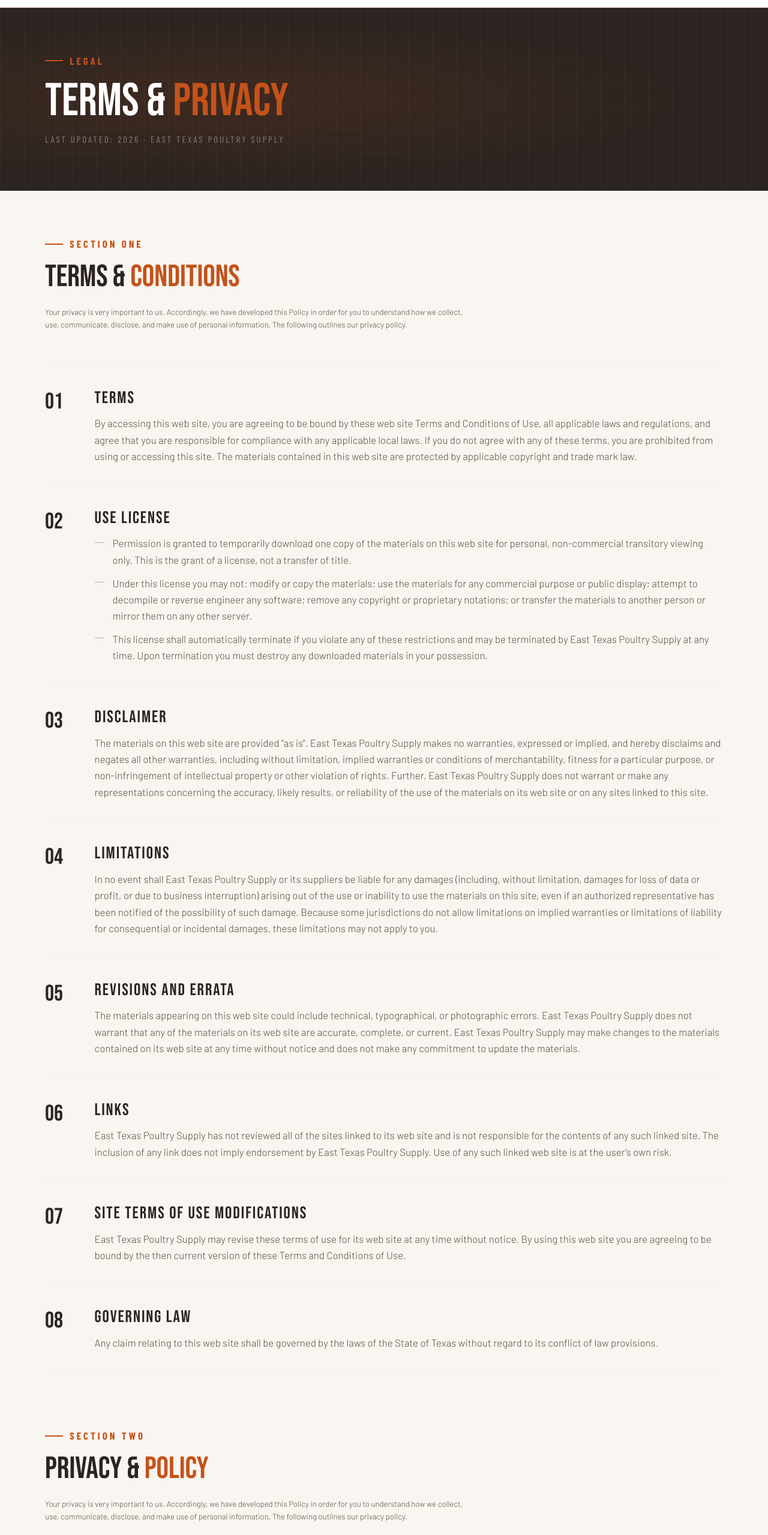
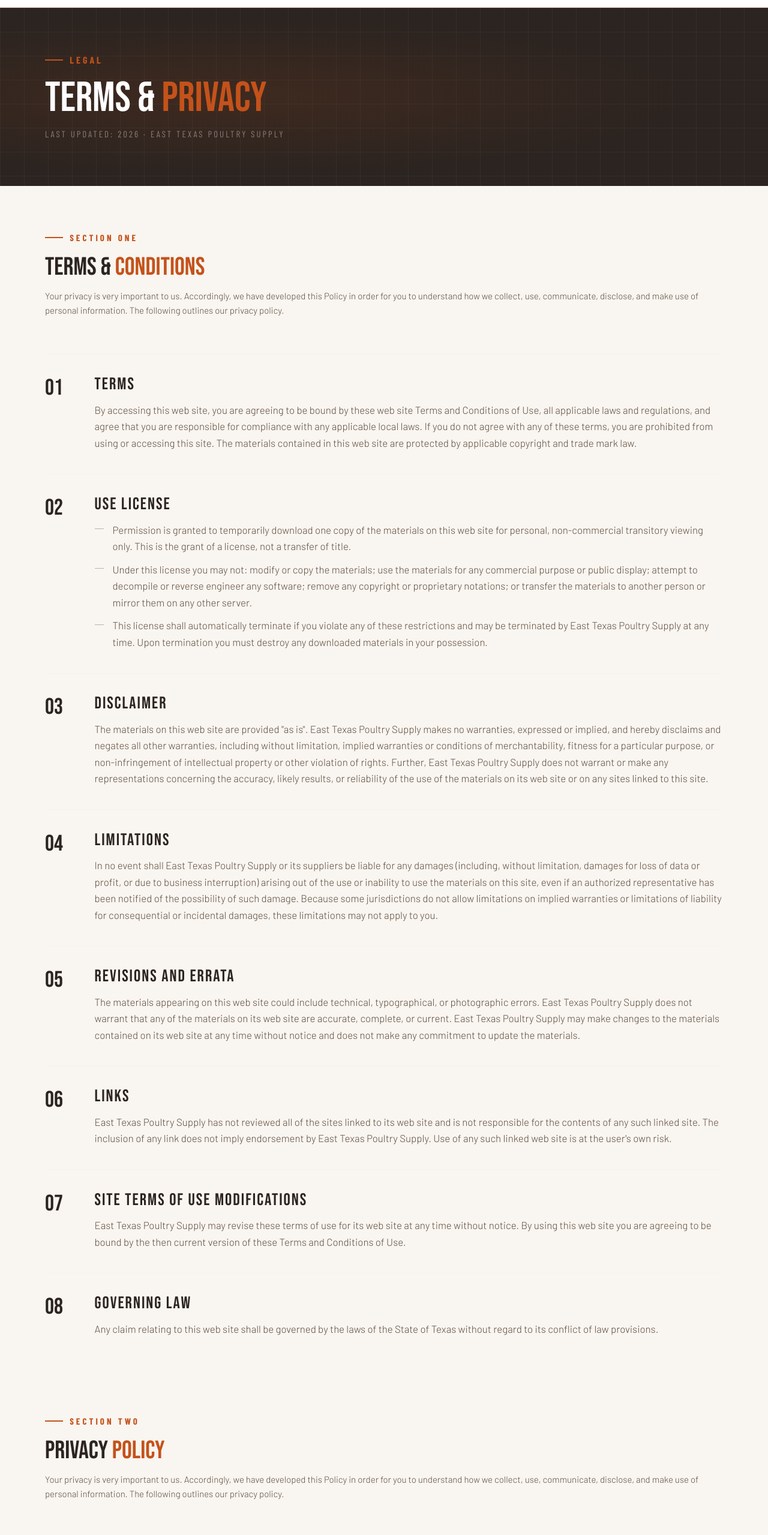
Before and after one commit to khangdoan514/neural-voice-assistant, a React (Vite) app in the folder frontend/: page /privacy in a window 1280 px wide. Shown: the part 47-2606 px from the top of the page at 60% size. Built offline with nearby package versions, Linux system fonts and the light colour scheme.

Commit message:
Updated code structure for privacy page

```diff
--- a/frontend/src/pages/Privacy.jsx
+++ b/frontend/src/pages/Privacy.jsx
@@ -1,3 +1,60 @@
+"use client"
+import { motion, useInView } from "framer-motion"
+import { useRef } from "react"
+
+/* ============================== Variants ============================== */
+const reveal = {
+  hidden: { opacity: 0, y: 16 },
+  visible: { opacity: 1, y: 0, transition: { duration: 0.7, ease: [0.25, 0.1, 0.25, 1] } },
+}
+
+const sectionStagger = {
+  hidden: {},
+  visible: { transition: { staggerChildren: 0.12, delayChildren: 0 } },
+}
+
+const contentStagger = {
+  hidden: {},
+  visible: { transition: { staggerChildren: 0.08 } },
+}
+
+/* ============================== Functions ============================== */
+function Section({ children, className = "" }) {
+  const ref = useRef(null)
+  const inView = useInView(ref, { once: true, margin: "-6% 0px" })
+  return (
+    <motion.div
+      ref={ref}
+      variants={sectionStagger}
+      initial="hidden"
+      animate={inView ? "visible" : "hidden"}
+      className={className}
+    >
+      {children}
+    </motion.div>
+  )
+}
+
+function SectionHeader({ label, title, titleHighlight, description = "" }) {
+  return (
+    <>
+      <motion.div variants={reveal} className="mb-4">
+        <motion.div variants={reveal} className="flex items-center gap-3 mb-5 font-label font-section-label font-bold tracking-[4px] uppercase text-rust">
+          <span className="block w-8 h-0.5 bg-rust" />
+          {label}
+        </motion.div>
+        <motion.h2 variants={reveal} className="font-display text-title leading-none text-nav-text">
+          {title} {titleHighlight && <span className="text-rust">{titleHighlight}</span>}
+        </motion.h2>
+      </motion.div>
+      <motion.p variants={reveal} className="text-md text-muted leading-relaxed mb-16 font-light">
+        {description}
+      </motion.p>
+    </>
+  )
+}
+
+/* ============================== Privacy Page ============================== */
 export default function Privacy() {
   const TERMS = [
     {
@@ -60,7 +117,7 @@
   return (
     <main className="bg-barn min-h-screen pt-16">
 
-      {/* ── Page Header ── */}
+      {/* ==================== Page Header ==================== */}
       <div className="bg-nav-text py-20 px-20 relative overflow-hidden">
         <div
           className="absolute inset-0 pointer-events-none opacity-[0.04]"
@@ -70,47 +127,45 @@
           }}
         />
         <div className="absolute inset-0 pointer-events-none" style={{ background: "radial-gradient(ellipse at 30% 50%, rgba(196,82,26,0.12) 0%, transparent 60%)" }} />
-        <div className="relative">
-          <div className="flex items-center gap-3 mb-5 font-label text-lg font-bold tracking-[4px] uppercase text-rust">
+        <motion.div
+          className="relative"
+          variants={sectionStagger}
+          initial="hidden"
+          animate="visible"
+        >
+          <motion.div variants={reveal} className="flex items-center gap-3 mb-5 font-label text-section-label font-bold tracking-[4px] uppercase text-rust">
             <span className="block w-8 h-0.5 bg-rust" />
             Legal
-          </div>
-          <h1 className="font-display text-[clamp(48px,6vw,80px)] leading-[0.92] text-white mb-4">
+          </motion.div>
+          <motion.h1 variants={reveal} className="font-display text-hero leading-[0.92] text-white mb-4">
             Terms &amp; <span className="text-rust">Privacy</span>
-          </h1>
-          <p className="font-label text-md tracking-[3px] uppercase text-white/40 mt-4">
+          </motion.h1>
+          <motion.p variants={reveal} className="font-label text-md tracking-[3px] uppercase text-white/40 mt-4">
             Last updated: 2026 · East Texas Poultry Supply
-          </p>
-        </div>
+          </motion.p>
+        </motion.div>
       </div>
 
       <div className="px-20 py-20">
-        {/* ── Terms Section ── */}
-        <div className="mb-24">
-          <div className="flex items-center gap-3 mb-5 font-label text-lg font-bold tracking-[4px] uppercase text-rust">
-            <span className="block w-8 h-0.5 bg-rust" />
-            Section One
-          </div>
-          <h2 className="font-display text-[clamp(36px,4vw,56px)] leading-none text-nav-text mb-6">
-            Terms &amp; <span className="text-rust">Conditions</span>
-          </h2>
-          <p className="text-sm leading-relaxed text-muted font-light max-w-3xl mb-16">
-            Your privacy is very important to us. Accordingly, we have developed this Policy in order for you
-            to understand how we collect, use, communicate, disclose, and make use of personal information.
-            The following outlines our privacy policy.
-          </p>
-          <div className="flex flex-col">
+
+        {/* ==================== Terms & Conditions ==================== */}
+        <Section className="mb-24">
+          <SectionHeader
+            label="Section One"
+            title="Terms & "
+            titleHighlight="Conditions"
+            description="Your privacy is very important to us. Accordingly, we have developed this Policy in order for you to understand how we collect, use, communicate, disclose, and make use of personal information. The following outlines our privacy policy."
+          />
+
           {TERMS.map(({ number, title, content, items }) => (
-              <div
+            <motion.div
               key={number}
+              variants={reveal}
               className="flex gap-8 py-10 border-t border-mid/15 last:border-b last:border-mid/15"
             >
-                {/* Number badge */}
               <div className="flex-shrink-0 w-14">
                 <span className="font-display text-5xl text-nav-text leading-none">{number}</span>
               </div>
-
-                {/* Content */}
               <div className="flex-1">
                 <h3 className="font-label text-3xl font-bold tracking-[2px] uppercase text-nav-text mb-4">{title}</h3>
                 {content && (
@@ -127,59 +182,62 @@
                   </ul>
                 )}
               </div>
-              </div>
+            </motion.div>
           ))}
-          </div>
-        </div>
+        </Section>
 
-        {/* ── Privacy Policy Section ── */}
-        <div>
-          <div className="flex items-center gap-3 mb-5 font-label text-lg font-bold tracking-[4px] uppercase text-rust">
-            <span className="block w-8 h-0.5 bg-rust" />
-            Section Two
-          </div>
-          <h2 className="font-display text-[clamp(36px,4vw,56px)] leading-none text-nav-text mb-6">
-            Privacy &amp; <span className="text-rust">Policy</span>
-          </h2>
-          <p className="text-sm leading-relaxed text-muted font-light max-w-3xl mb-16">
-            Your privacy is very important to us. Accordingly, we have developed this Policy in order for you
-            to understand how we collect, use, communicate, disclose, and make use of personal information.
-            The following outlines our privacy policy.
-          </p>
+        {/* ==================== Privacy Policy ==================== */}
+        <Section>
+          <SectionHeader
+            label="Section Two"
+            title="Privacy "
+            titleHighlight="Policy"
+            description="Your privacy is very important to us. Accordingly, we have developed this Policy in order for you to understand how we collect, use, communicate, disclose, and make use of personal information. The following outlines our privacy policy."
+          />
 
-          <div className="grid gap-4" style={{ gridTemplateColumns: "repeat(3, 1fr)" }}>
+          <motion.div
+            variants={contentStagger}
+            className="grid gap-4"
+            style={{ gridTemplateColumns: "repeat(3, 1fr)" }}
+          >
             {PRIVACY_PRINCIPLES.map((principle, i) => (
-              <div key={i} className="bg-white border border-mid/15 border-l-2 border-l-rust p-7">
+              <motion.div
+                key={i}
+                variants={reveal}
+                className="bg-white border border-mid/15 border-l-2 border-l-rust p-7"
+              >
                 <div className="font-display text-2xl text-rust leading-none mb-4 select-none">
                   {String(i + 1).padStart(2, "0")}
                 </div>
                 <p className="text-sm leading-relaxed text-muted font-light m-0">{principle}</p>
-              </div>
+              </motion.div>
             ))}
-          </div>
+          </motion.div>
 
-          <div className="mt-12 border-t border-mid/20 pt-10">
+          <motion.div variants={reveal} className="mt-12 border-t border-mid/20 pt-10">
             <p className="text-sm leading-relaxed text-muted font-light max-w-3xl">
               We are committed to conducting our business in accordance with these principles in order to
               ensure that the confidentiality of personal information is protected and maintained.
             </p>
-          </div>
-        </div>
+          </motion.div>
+        </Section>
+
       </div>
 
-      {/* ── Contact CTA ── */}
-      <div className="bg-white border-t border-mid/15 px-20 py-16 flex items-center justify-between">
-        <div>
-          <p className="font-label text-lg tracking-[3px] uppercase text-rust mb-2">Questions?</p>
+      {/* ==================== Contact CTA ==================== */}
+      <Section className="bg-white border-t border-mid/15 px-20 py-16 flex items-center justify-between">
+        <motion.div variants={reveal}>
+          <p className="font-bold text-lg tracking-[3px] uppercase text-rust mb-2">Questions?</p>
           <h3 className="font-display text-3xl text-nav-text leading-none">Get in touch with our team.</h3>
-        </div>
-        <a
+        </motion.div>
+        <motion.a
+          variants={reveal}
           href="/contact"
           className="inline-block transition-all duration-200 bg-rust text-white px-8 py-3.5 font-label font-bold text-xs tracking-[3px] uppercase border-2 border-rust hover:bg-rust-dark hover:border-rust-dark"
         >
           Contact Us
-        </a>
-      </div>
+        </motion.a>
+      </Section>
 
     </main>
   )
```
Lines whose indentation alone changed are shown as unchanged.
